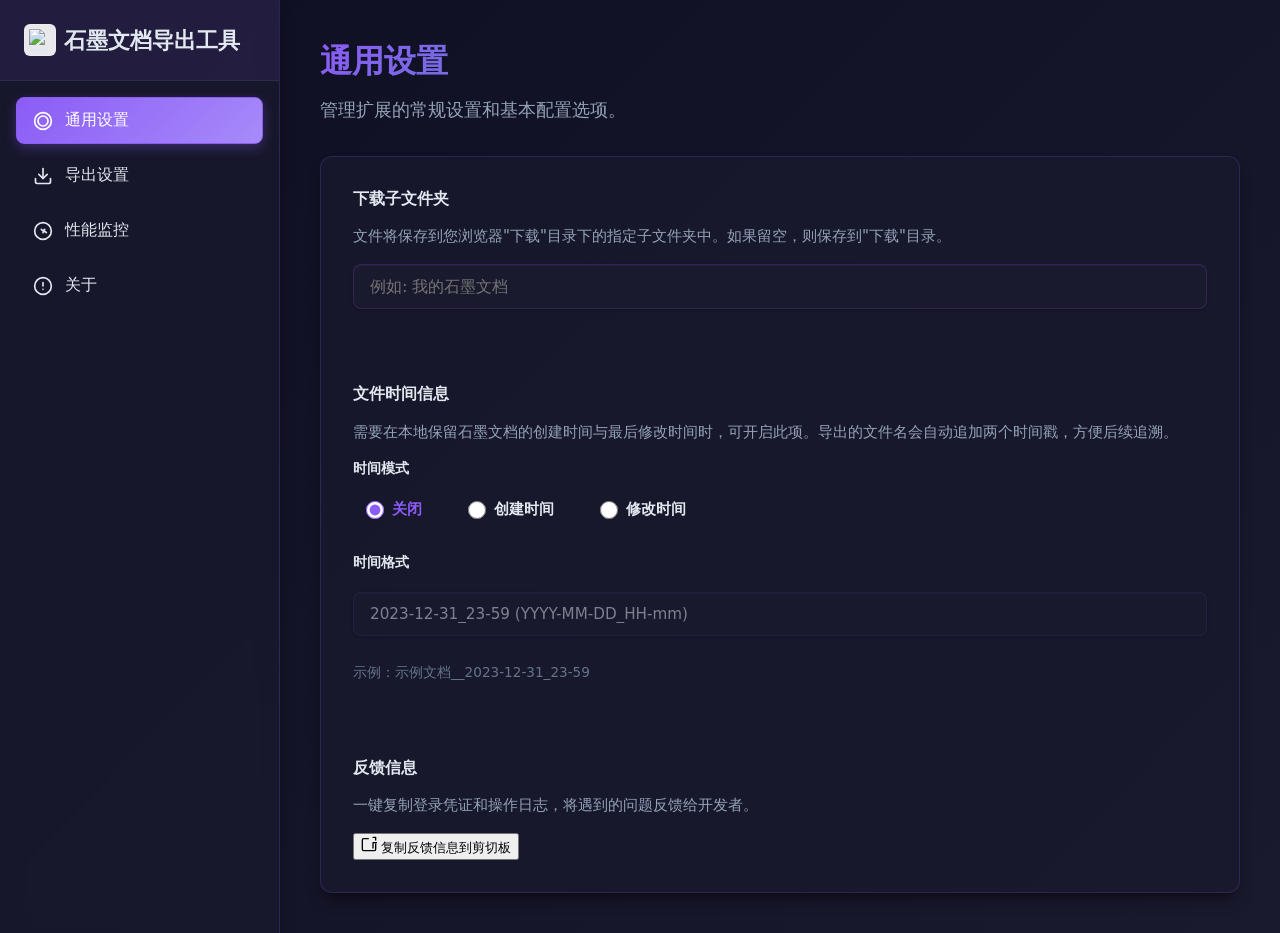
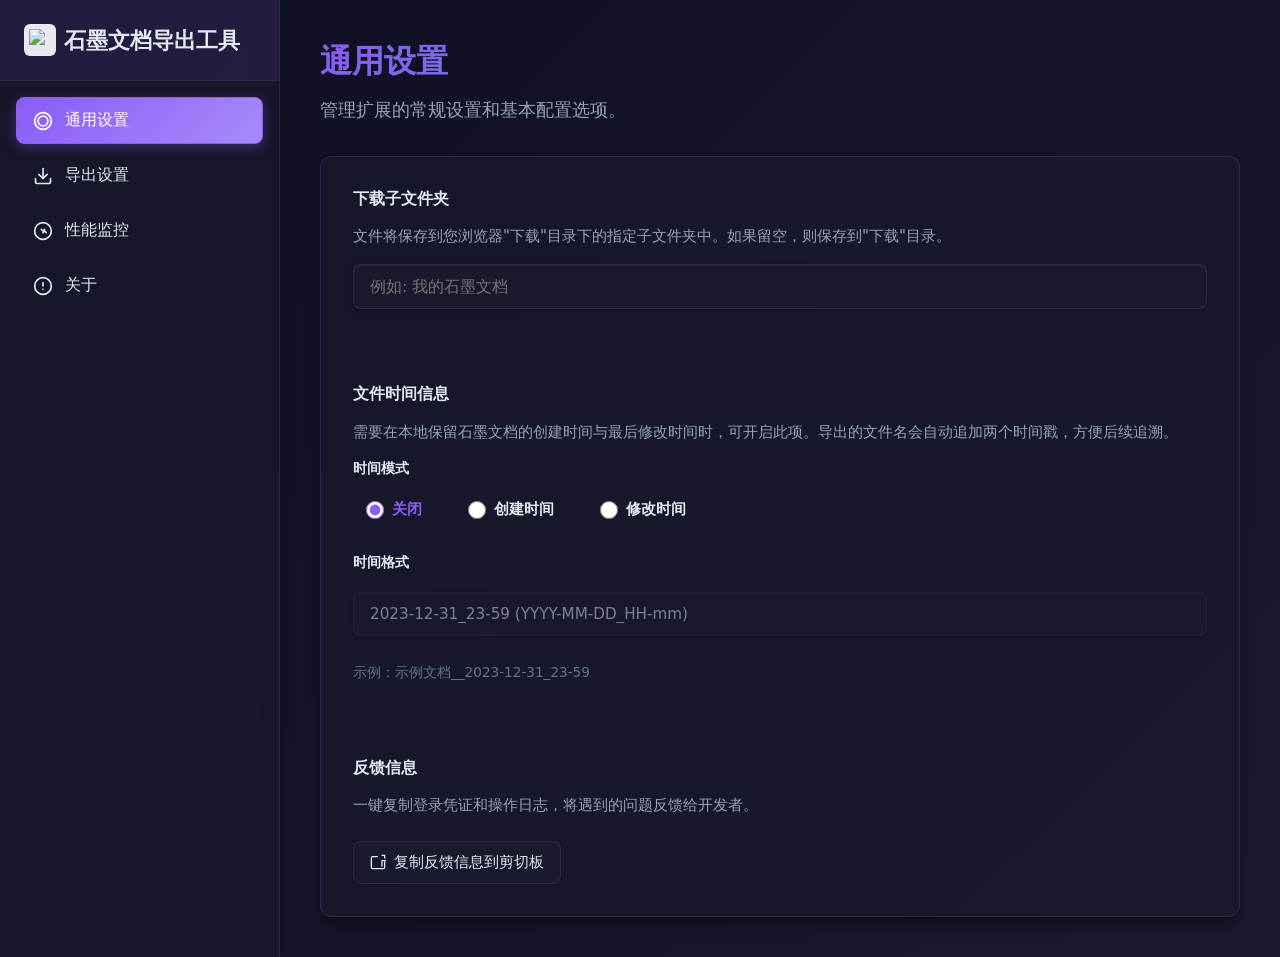

update

--- a/src/settings.css
+++ b/src/settings.css
@@ -218,6 +218,62 @@ body {
     margin-bottom: 0;
 }
 
+.feedback-btn {
+    display: inline-flex;
+    align-items: center;
+    gap: 8px;
+    padding: 10px 16px;
+    background: var(--bg-secondary);
+    border: 1px solid var(--border-primary);
+    border-radius: var(--radius-md);
+    color: var(--text-primary);
+    font-size: 0.95rem;
+    font-weight: 500;
+    cursor: pointer;
+    transition: all 0.3s cubic-bezier(0.4, 0, 0.2, 1);
+    box-shadow: 0 1px 3px rgba(0, 0, 0, 0.3);
+    margin-top: 8px;
+}
+
+.feedback-btn:hover {
+    background: var(--bg-hover);
+    border-color: var(--primary-color);
+    box-shadow: 0 2px 6px rgba(139, 92, 246, 0.3);
+    transform: translateY(-1px);
+}
+
+.feedback-btn:active {
+    transform: translateY(0);
+    box-shadow: 0 1px 3px rgba(0, 0, 0, 0.3);
+}
+
+.feedback-btn:disabled {
+    opacity: 0.6;
+    cursor: not-allowed;
+    transform: none;
+}
+
+.feedback-btn svg {
+    width: 16px;
+    height: 16px;
+    flex-shrink: 0;
+    transition: transform 0.3s ease;
+}
+
+.feedback-btn.loading svg {
+    animation: spin 1s linear infinite;
+}
+
+.feedback-status {
+    margin-top: 8px;
+    padding: 8px 12px;
+    border-radius: var(--radius-sm);
+    background: var(--bg-secondary);
+    border: 1px solid var(--border-primary);
+    font-size: 0.9rem;
+    transition: opacity 0.3s ease;
+}
+
 label {
     display: block;
     margin-bottom: 8px;
